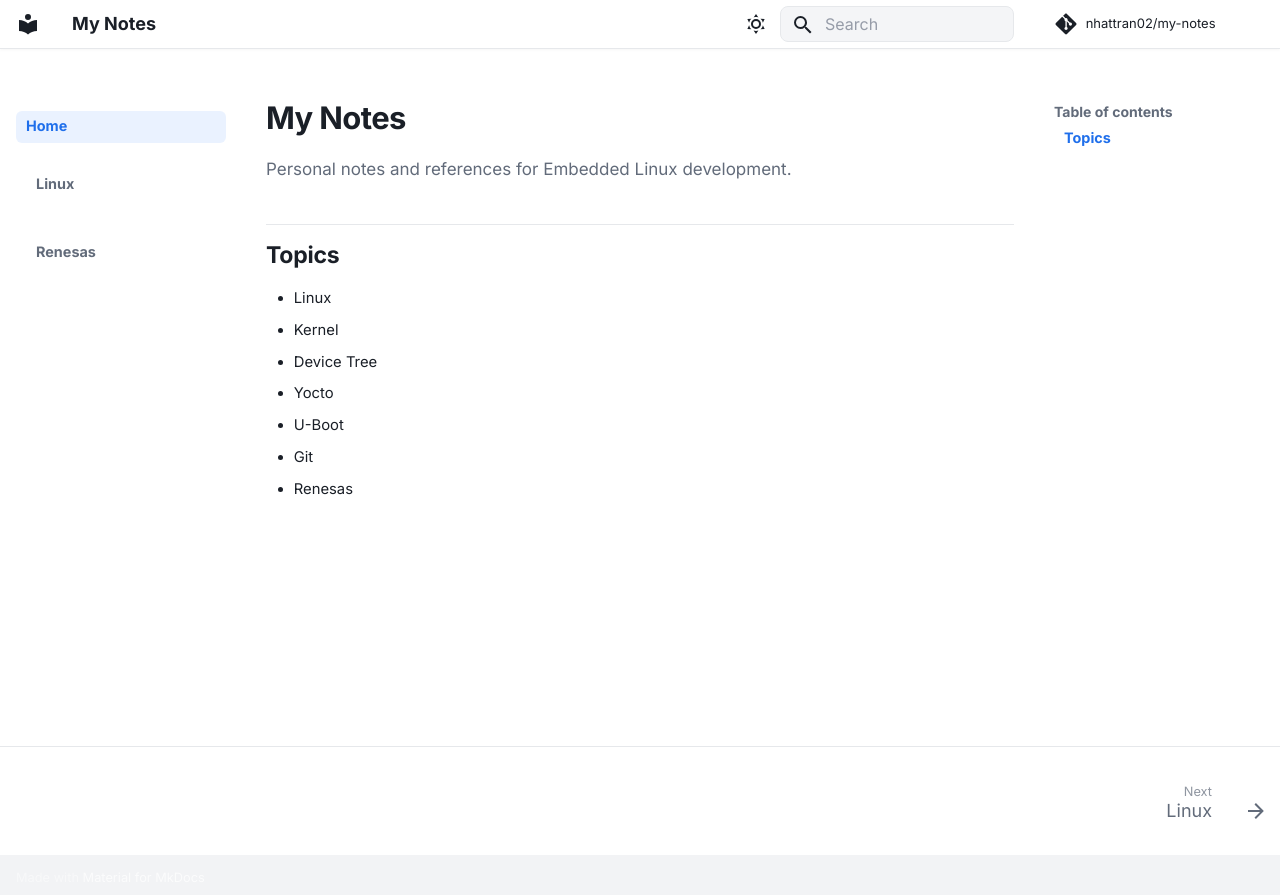
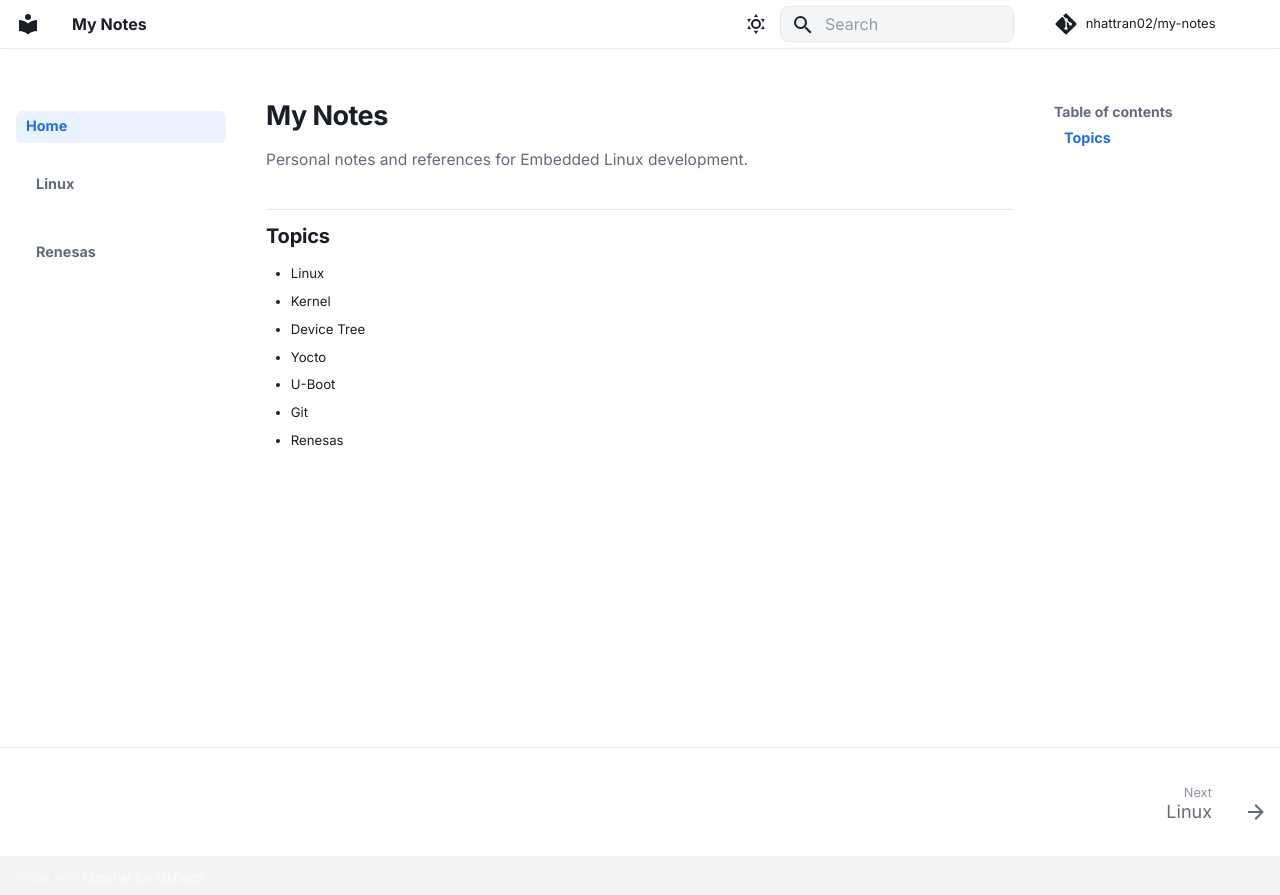
Before and after one commit to nhattran02/my-notes, an MkDocs documentation site: the page built from docs/index.md, in a window 1280 px wide. Shown: the top 895 px of the page. Built offline with MkDocs 1.6.1 and Material for MkDocs 9.7.7, drawn with Linux system fonts in a browser that asks for light colours; comment, search, counter and statistics services are not loaded.

Commit message:
Reduce font size
Signed-off-by: Nhat Tran <nhat.tran.zg@bp.renesas.com>

```diff
--- a/docs/stylesheets/extra.css
+++ b/docs/stylesheets/extra.css
@@ -32,8 +32,8 @@
 }
 
 .md-typeset {
-  font-size: 0.74rem;
-  line-height: 1.65;
+  font-size: 0.66rem;
+  line-height: 1.6;
 }
 
 /* =========================================================
@@ -128,6 +128,12 @@
 }
 
 .md-header__title {
+  font-weight: 600;
+  color: var(--md-default-fg-color--light);
+}
+
+.md-header__title .md-header__topic:first-child {
+  font-size: 0.8rem;
   font-weight: 600;
 }
 
@@ -287,7 +293,7 @@
 .md-typeset h1 {
   color: var(--md-default-fg-color);
   font-weight: 800;
-  font-size: 1.55rem;
+  font-size: 1.35rem;
   letter-spacing: -0.02em;
   line-height: 1.25;
   margin-bottom: 0.4em;
@@ -295,7 +301,7 @@
 
 .md-typeset h2 {
   font-weight: 700;
-  font-size: 1.15rem;
+  font-size: 1rem;
   letter-spacing: -0.01em;
   margin-top: 1.8em;
   padding-top: 0.6em;
@@ -304,19 +310,19 @@
 
 .md-typeset h3 {
   font-weight: 650;
-  font-size: 0.95rem;
+  font-size: 0.85rem;
   margin-top: 1.6em;
 }
 
 .md-typeset h4 {
   font-weight: 600;
-  font-size: 0.82rem;
+  font-size: 0.75rem;
 }
 
 /* subtitle paragraph directly after H1 */
 .md-typeset h1 + p {
   color: var(--md-default-fg-color--light);
-  font-size: 0.85rem;
+  font-size: 0.78rem;
 }
 
 .md-typeset a {
```
Also changed, not shown: site/stylesheets/extra.css.
